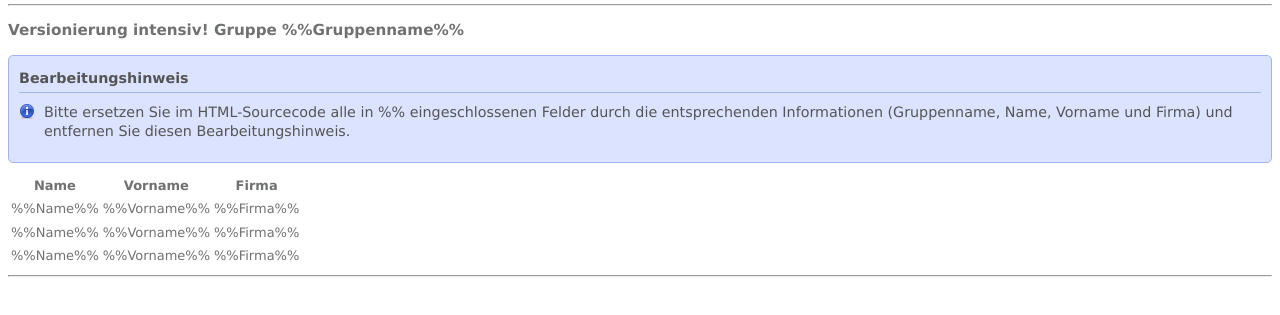
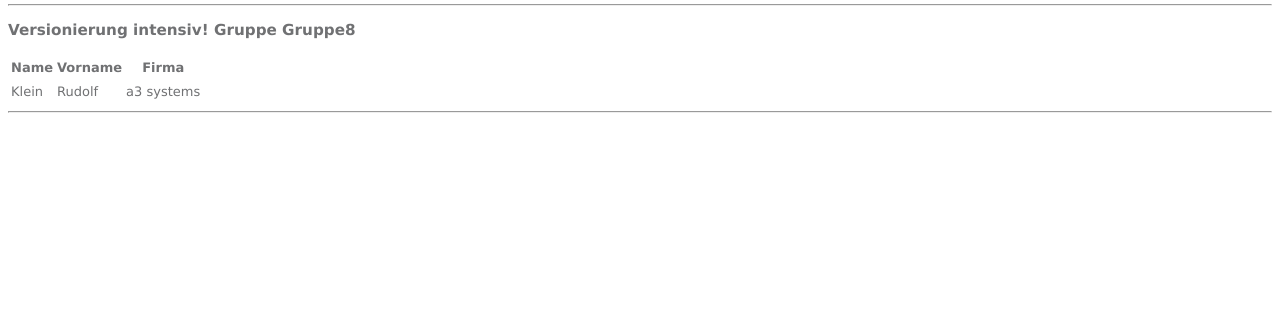
Before and after one commit to consistec/ProFit-DVCS, a plain HTML site: page Gruppe8.html in a window 1280 px wide. Shown: the part 69-384 px from the top of the page. Drawn offline with Linux system fonts and the light colour scheme.

Commit message:
Anpassungen von Benutzerdaten

```diff
--- a/Gruppe8.html
+++ b/Gruppe8.html
@@ -5,7 +5,7 @@
 
 <html>
 	<head>
-		<title>Versionierung intensiv! - Gruppe %%Gruppenname%%</title>
+		<title>Versionierung intensiv! - Gruppe Gruppe 8</title>
 		<link href="default.css" rel="stylesheet" type="text/css">
 	</head>
 	<body>
@@ -13,17 +13,12 @@
 		<img src="consistec_logo.jpg" alt="consistec Logo"/>
 		</div>
 		<hr />
-		<h3>Versionierung intensiv! Gruppe %%Gruppenname%%</h3>
-		<div id="msgbox">
-			<h4>Bearbeitungshinweis</h4>
-			<p class="msgimg">Bitte ersetzen Sie im HTML-Sourcecode alle in %% eingeschlossenen Felder durch die entsprechenden Informationen (Gruppenname, Name, Vorname und Firma) und entfernen Sie diesen Bearbeitungshinweis.</p>
-		</div>
+		<h3>Versionierung intensiv! Gruppe Gruppe8</h3>
+
 		<div id="intro">
 			<table summary="Gruppen-Mitglieder">
 				<tr><th>Name</th><th>Vorname</th><th>Firma</th></tr>
-				<tr><td>%%Name%%</td><td>%%Vorname%%</td><td>%%Firma%%</td></tr>
-				<tr><td>%%Name%%</td><td>%%Vorname%%</td><td>%%Firma%%</td></tr>
-				<tr><td>%%Name%%</td><td>%%Vorname%%</td><td>%%Firma%%</td></tr>
+				<tr><td>Klein</td><td>Rudolf</td><td>a3 systems</td></tr>
 			</table>
 		</div>
 		<hr />
```
